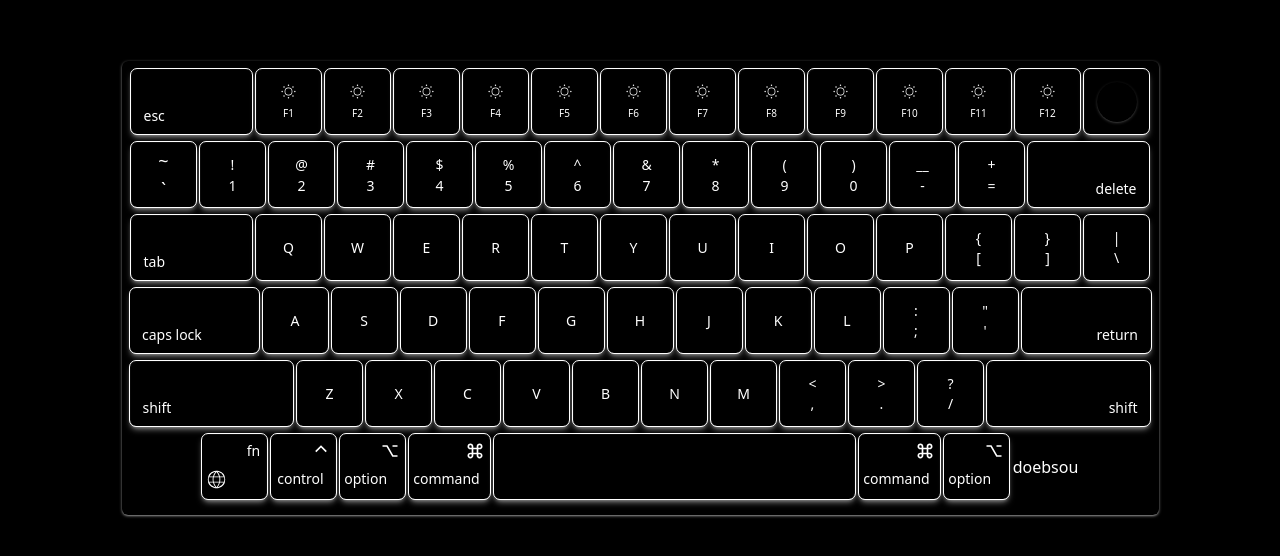
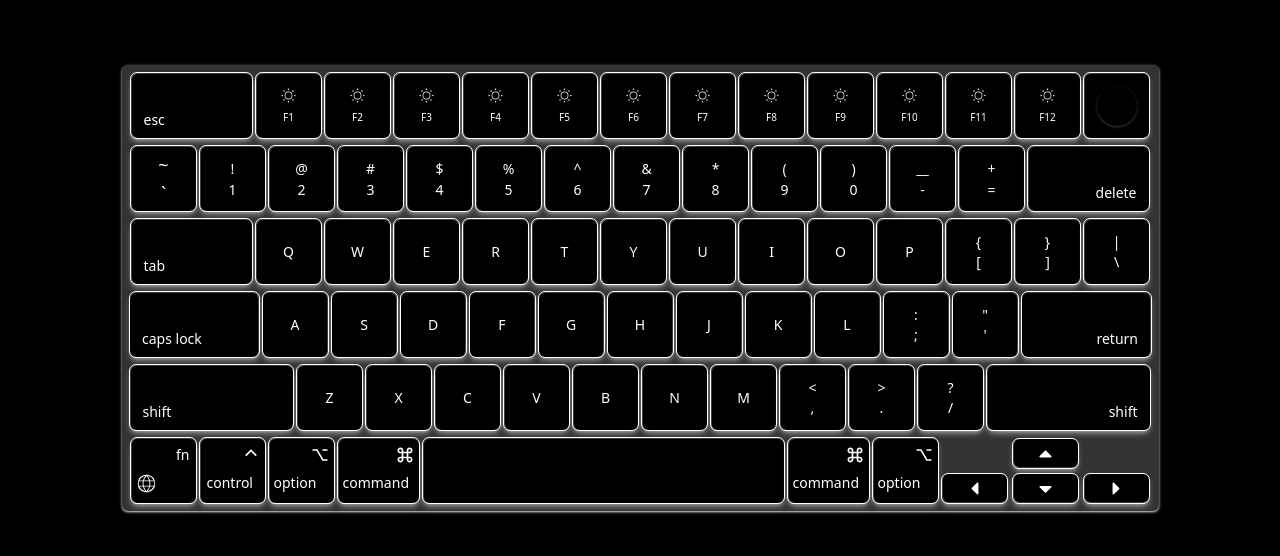
Before and after one commit to SidW111/keyboard, a Next.js app: page / in a window 1280 px wide. Shown: the part 112-668 px from the top of the page. Built offline with nearby package versions, Linux system fonts and the light colour scheme.

Commit message:
keyboard done

```diff
--- a/app/button/page.tsx
+++ b/app/button/page.tsx
@@ -1,6 +1,18 @@
 import { CiBrightnessUp } from "react-icons/ci"; // Make sure this import exists
-import { MdKeyboardOptionKey } from "react-icons/md";
+import {
+  MdKeyboardOptionKey,
+  MdOutlineKeyboardCommandKey,
+} from "react-icons/md";
+import {
+  FaCaretUp,
+  FaCaretDown,
+  FaCaretRight,
+  FaCaretLeft,
+} from "react-icons/fa";
 export default function Button() {
+  setTimeout(()=>{
+
+  })
   return (
     <div className="bg-black text-white h-screen flex items-center justify-center w-full gap-2">
       <div className="rounded-md bg-white/3 outline shadow-md p-[0.5px] hover:cursor-pointer hover:scale-95 hover:shadow-none shadow-white/50 transition-all duration-200">
@@ -48,6 +60,46 @@ export default function Button() {
           </div>
         </div>
       </div>
+      <div className="flex flex-col items-center justify-center gap-2">
+        <div className="rounded-md outline bg-white/3 shadow-md shadow-white/50 p-[0.5px] hover:cursor-pointer hover:scale-96 hover:shadow-none transition-all duration-200">
+          <div className="w-16 h-7 rounded-md bg-black flex items-center justify-center">
+            <FaCaretUp size={21} />
+          </div>
+        </div>
+        <div className="flex gap-2">
+          <div className="rounded-md outline bg-white/3 shadow-md shadow-white/50 p-[0.5px] hover:cursor-pointer hover:scale-96 hover:shadow-none transition-all duration-200">
+            <div className="w-16 h-7 rounded-md bg-black flex items-center justify-center">
+              <FaCaretLeft size={21} />
+            </div>
+          </div>
+          <div className="rounded-md outline bg-white/3 shadow-md shadow-white/50 p-[0.5px] hover:cursor-pointer hover:scale-96 hover:shadow-none transition-all duration-200">
+            <div className="w-16 h-7 rounded-md bg-black flex items-center justify-center">
+              <FaCaretDown size={21} />
+            </div>
+          </div>
+          <div className="rounded-md outline bg-white/3 shadow-md shadow-white/50 p-[0.5px] hover:cursor-pointer hover:scale-96 hover:shadow-none transition-all duration-200">
+            <div className="w-16 h-7 rounded-md bg-black flex items-center justify-center">
+              <FaCaretRight size={21} />
+            </div>
+          </div>
+        </div>
+      </div>
+      <div className="rounded-md bg-white/3 outline shadow-md p-[0.5px] hover:cursor-pointer hover:scale-96 hover:shadow-none shadow-white/50 transition-all duration-200 cmd">
+        <div className="flex rounded-md bg-black h-16 w-20">
+          <div className="flex flex-col w-full text-[14px] font-medium gap-2 pt-1.5 pr-1">
+            <div className="flex justify-end items-end">
+              <span className="text-sm ">
+                <MdOutlineKeyboardCommandKey size={20} />
+              </span>
+            </div>
+            <div className="flex justify-start items-end pl-1">
+              <span className="text-sm">
+                <h1>command</h1>
+              </span>
+            </div>
+          </div>
+        </div>
+      </div>
     </div>
   );
 }
--- a/app/globals.css
+++ b/app/globals.css
@@ -1 +1,26 @@
 @import "tailwindcss";
+
+@keyframes glow {
+  0%, 100% {
+    outline: 2px solid transparent;
+    outline-offset: 0px;
+  }
+  50% {
+    outline: 2px solid #3b82f6;
+    outline-offset: 4px; /* pushes glow outward */
+    box-shadow: 0 0 12px #3b82f6;
+  }
+}
+
+.cmd {
+  animation: glow 2.5s ease-in-out infinite;
+  border-radius: 0.5rem; /* match Tailwind rounded-lg */
+}
+.c {
+  animation: glow 6s ease-in-out infinite;
+  animation-delay: 2s;
+}
+.v {
+  animation: glow 6s ease-in-out infinite;
+  animation-delay: 2s;
+}
--- a/app/page.tsx
+++ b/app/page.tsx
@@ -3,6 +3,12 @@ import { MdKeyboardOptionKey } from "react-icons/md";
 import { CiGlobe } from "react-icons/ci";
 import { MdOutlineKeyboardControlKey } from "react-icons/md";
 import { MdOutlineKeyboardCommandKey } from "react-icons/md";
+import {
+  FaCaretUp,
+  FaCaretDown,
+  FaCaretRight,
+  FaCaretLeft,
+} from "react-icons/fa";
 
 export default function Home() {
   return (
@@ -11,7 +17,7 @@ export default function Home() {
       {/* center container */}
       <div className="flex items-center justify-center h-screen">
         {/* main div */}
-        <div className="text-white w-fit h-fit gap-1 max-w-full shadow-sm shadow-white/50 rounded-md p-2">
+        <div className="text-white w-fit h-fit gap-1 bg-white/20 max-w-full shadow-sm shadow-white/80 rounded-md p-2">
           {/* 6 divs of keyboard */}
 
           {/* 1st line */}
@@ -616,7 +622,7 @@ export default function Home() {
             </div>
           </div>
           {/* 6th line */}
-          <div className="flex mb-2 gap-1 justify-center items-center">
+          <div className="flex  gap-1 justify-center items-center">
             <div className="rounded-md bg-white/3 outline shadow-md p-[0.5px] hover:cursor-pointer hover:scale-96 hover:shadow-none shadow-white/50 transition-all duration-200">
               <div className="flex rounded-md bg-black h-16 w-16">
                 <div className="flex flex-col w-full text-[14px] font-medium gap-2 pt-1.5 pr-1.5">
@@ -719,7 +725,32 @@ export default function Home() {
                 </div>
               </div>
             </div>
-            <div>doebsou</div>
+            <div>
+              <div className="flex flex-col items-center justify-center gap-1.5">
+                      <div className="rounded-md outline bg-white/3 shadow-md shadow-white/50 p-[0.5px] hover:cursor-pointer hover:scale-96 hover:shadow-none transition-all duration-200">
+                        <div className="w-16 h-7 rounded-md bg-black flex items-center justify-center">
+                          <FaCaretUp size={21} />
+                        </div>
+                      </div>
+                      <div className="flex gap-1.5 items-center justify-center">
+                        <div className="rounded-md outline bg-white/3 shadow-md shadow-white/50 p-[0.5px] hover:cursor-pointer hover:scale-96 hover:shadow-none transition-all duration-200">
+                          <div className="w-16 h-7 rounded-md bg-black flex items-center justify-center">
+                            <FaCaretLeft size={21} />
+                          </div>
+                        </div>
+                        <div className="rounded-md outline bg-white/3 shadow-md shadow-white/50 p-[0.5px] hover:cursor-pointer hover:scale-96 hover:shadow-none transition-all duration-200">
+                          <div className="w-16 h-7 rounded-md bg-black flex items-center justify-center">
+                            <FaCaretDown size={21} />
+                          </div>
+                        </div>
+                        <div className="rounded-md outline bg-white/3 shadow-md shadow-white/50 p-[0.5px] hover:cursor-pointer hover:scale-96 hover:shadow-none transition-all duration-200">
+                          <div className="w-16 h-7 rounded-md bg-black flex items-center justify-center">
+                            <FaCaretRight size={21} />
+                          </div>
+                        </div>
+                      </div>
+                    </div>
+            </div>
           </div>
           {/* end */}
         </div>
```
